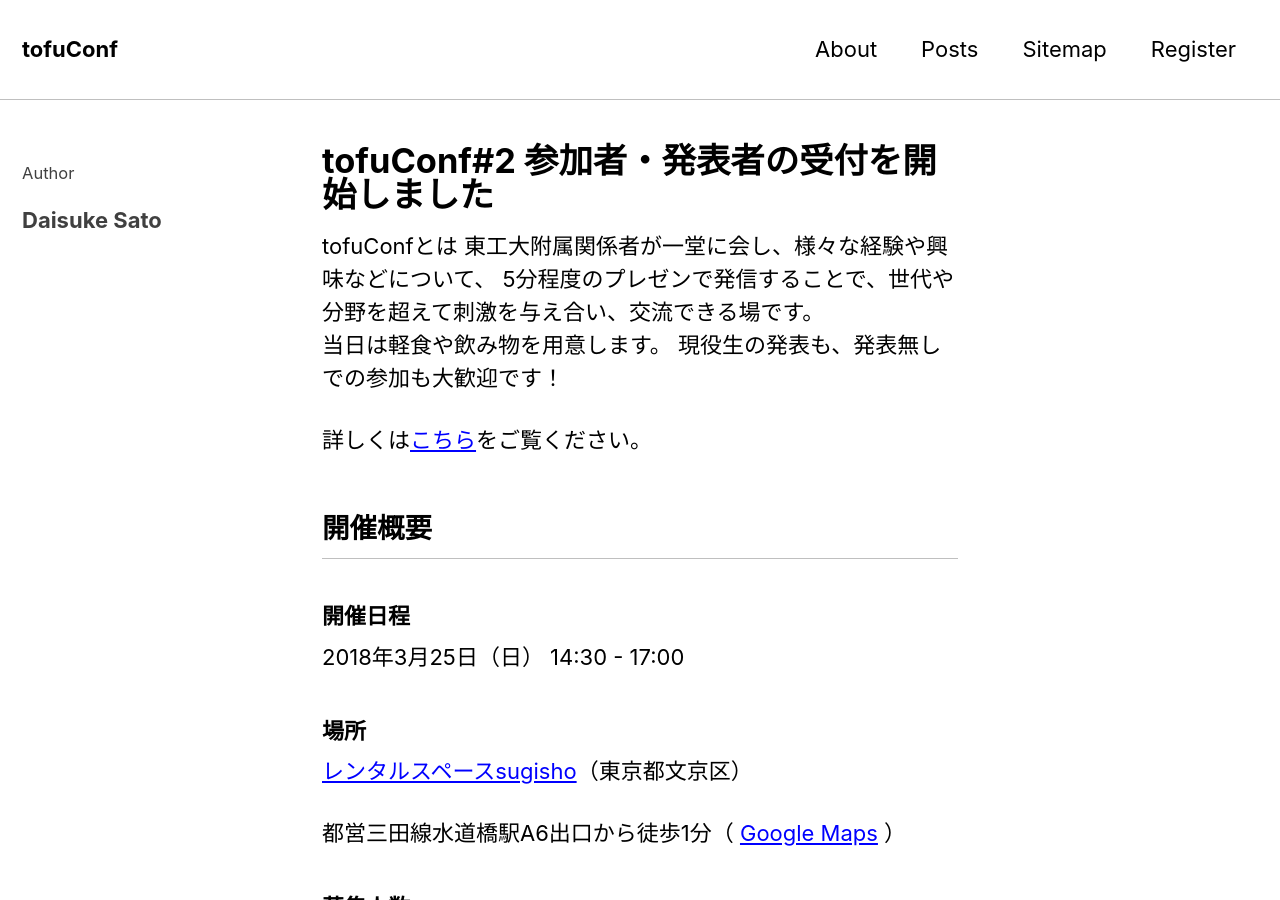
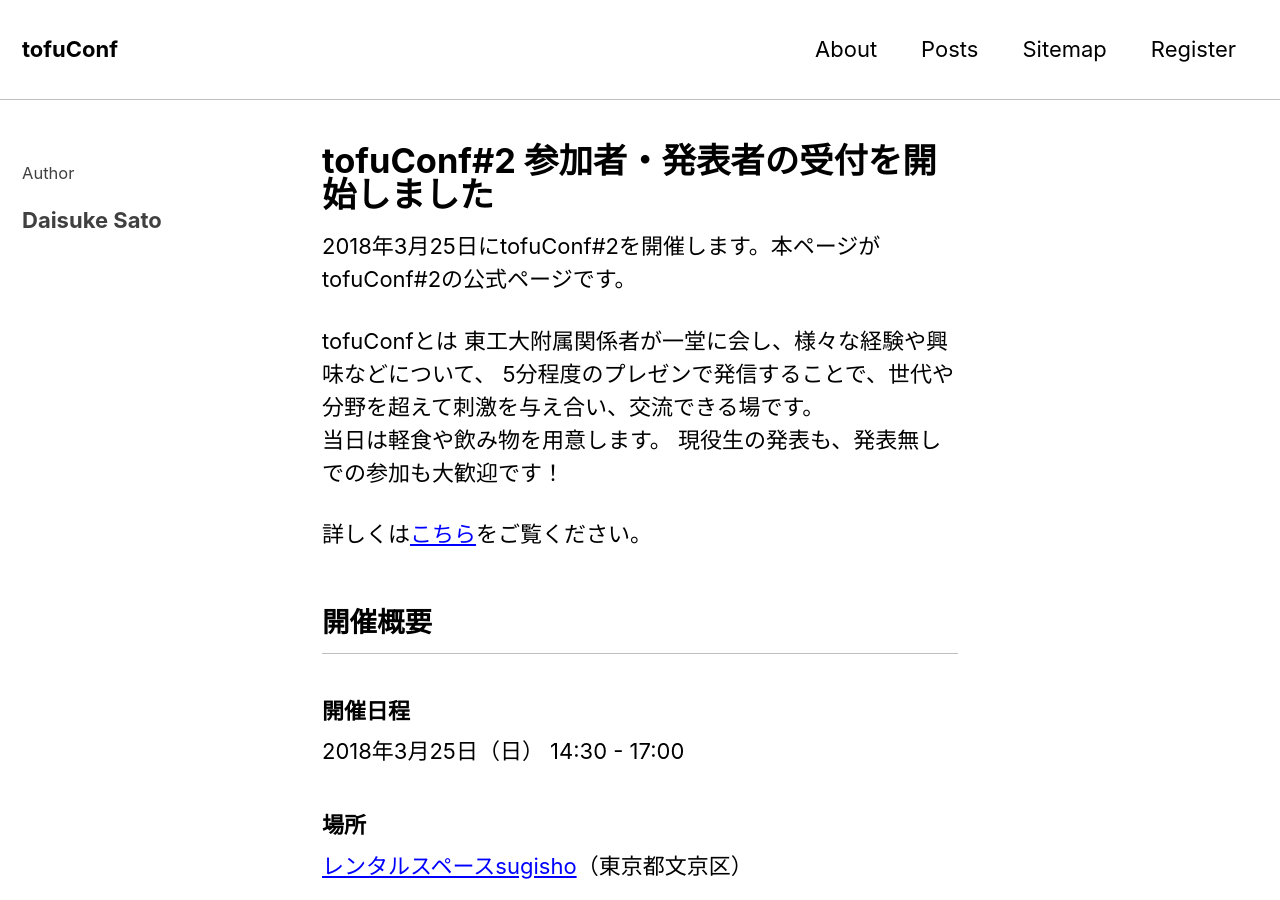
Before and after one commit to tofuconf/tofuconf.club, a Jekyll site: the page built from _posts/2018-02-24-2nd-tofuconf-general.md, in a window 1280 px wide and 900 px high. Built offline with Jekyll 4.4.1, drawn with Linux system fonts in a browser that asks for light colours; nearby versions of some CDN libraries.

Commit message:
Update description

```diff
--- a/_posts/2018-02-24-2nd-tofuconf-general.md
+++ b/_posts/2018-02-24-2nd-tofuconf-general.md
@@ -7,11 +7,13 @@ categories:
   - お知らせ
   - 開催概要
 tags:
-  - tofuConf#2
+  - 第2回tofuConf
 last_modified_at: 2018-02-24T01:53:53+09:00
 author: Daisuke Sato
 
 ---
+2018年3月25日にtofuConf#2を開催します。本ページがtofuConf#2の公式ページです。
+
 tofuConfとは
 東工大附属関係者が一堂に会し、様々な経験や興味などについて、
 5分程度のプレゼンで発信することで、世代や分野を超えて刺激を与え合い、交流できる場です。
```
